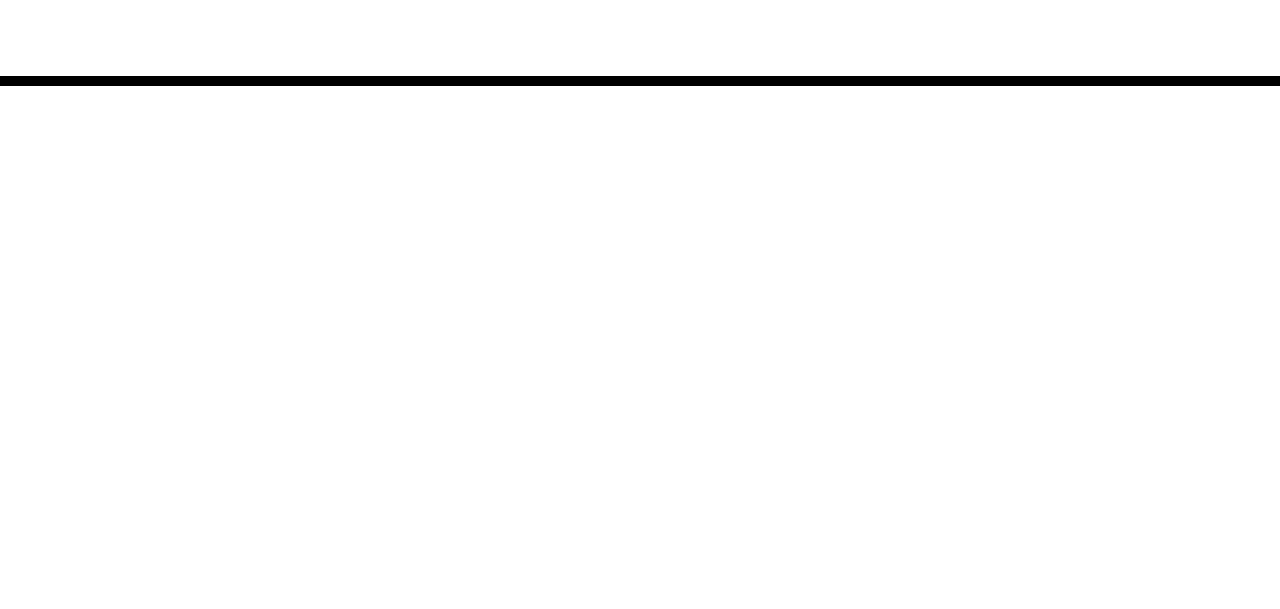
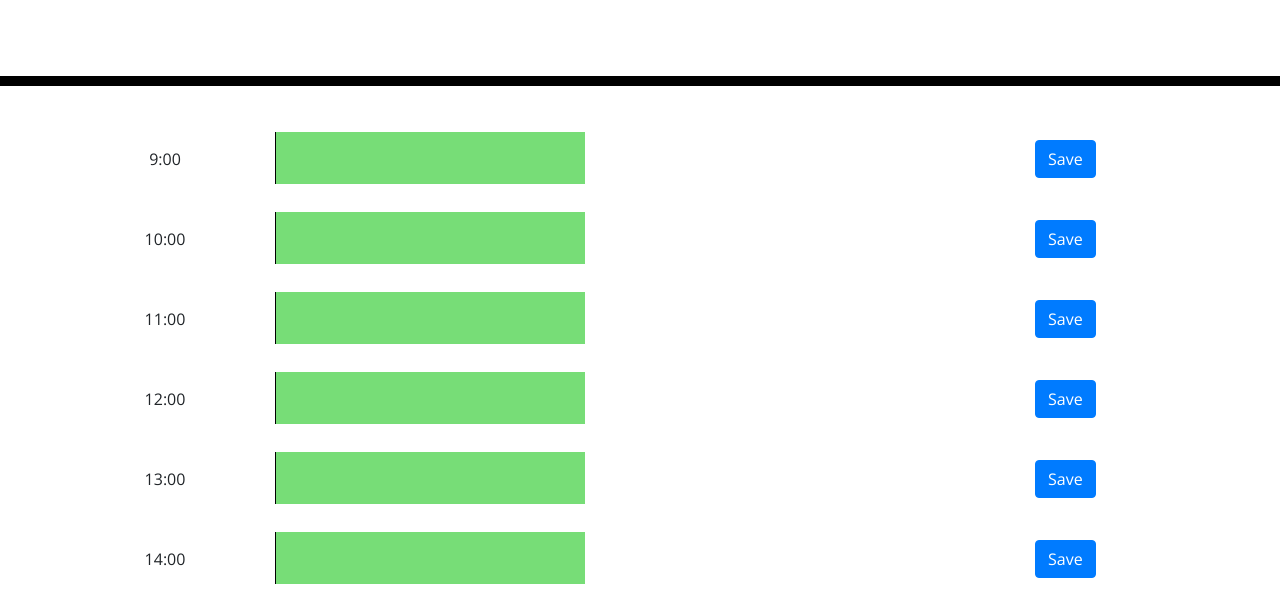
Before and after one commit to Selvan92/Daily-Planner, a plain HTML site: page index.html in a window 1280 px wide. Shown: the part 182-791 px from the top of the page. Drawn offline with nearby package versions, Linux system fonts and the light colour scheme.

Commit message:
js file added with basic code for the funtions

```diff
--- /dev/null
+++ b/app.js
@@ -0,0 +1,111 @@
+function createTimeBlock(time, content="") {
+
+
+
+    // <div class="row align-items-center time-row">
+    //   <div class="col-2 d-flex justify-content-center time-col-time">9</div>
+    //   <div class="col-8 time-col-textarea">
+    //     <textarea name="" id="" cols="30" rows="2"></textarea>
+    //   </div>
+    //   <div class="col-2 time-col-button">
+    //     <button type="submit" class="btn btn-primary">Save</button>
+    //   </div>
+    // </div>
+
+    const timeRow = $("<div class='row align-items-center time-row'>");
+
+    const colTime = $("<div class='col-2 d-flex justify-content-center time-col-time'>").text(time + ":00")
+
+
+    const colTextArea = $("<div class='col-8 time-col-textarea'>")
+    const textArea = $("<textarea cols='30' rows='2'>").val(content)
+
+    // when user lands on this app
+    // should see 9am - 5pm coloured blocks
+    // past, present and future colours.
+    // with all the previous notes
+
+    // current time is 10:45
+
+    // i expect 10am block to be present
+
+    // if currentTime > time but less than time + 1 -- present
+    // const currentTime = moment();
+    const timeMoment = moment(time, "H");
+    const currentTime = moment();
+    const isPresent = (currentTime > timeMoment) && (currentTime < timeMoment.clone().add(1, 'hours'));
+
+    // if time < currentTime -- past
+    const isPast = timeMoment < currentTime;
+
+    // if time > currentTime -- future
+    const isFuture = timeMoment > currentTime;
+    if(isPresent){
+      textArea.addClass("present");
+    }
+    if(isPast){
+      textArea.addClass('past');
+    }
+    if(isFuture){
+      textArea.addClass('future');
+    }
+
+    colTextArea.append(textArea);
+
+    const colButton = $("<div class='col-2 time-col-button'>")
+    const button = $('<button type="submit" class="btn btn-primary">').text("Save")
+    colButton.append(button);
+
+    return timeRow.append(colTime, colTextArea, colButton);
+  }
+
+  $(function(){
+    const currentTime = $("#current-time");
+    const container = $(".container")
+
+    function startTimer(){
+
+      setInterval(function(){
+        currentTime.text(moment().format("YYYY-MM-DD HH:mm:ss"));
+
+      }, 1000);
+
+    }
+
+
+    // when user lands on this app
+    // should see the current time -- ticking clock
+    startTimer();
+
+
+
+    for (let index = 9; index < 18; index++) {
+
+      const previousNotes = "";
+      const timeBlock = createTimeBlock(index, previousNotes);
+
+      container.append(timeBlock);
+
+    }
+
+
+
+
+
+  })
+
+
+
+
+
+
+
+
+  // when user click on submit button,
+  // should get the note written on the target timeblock
+  // save the note to the storage (based on the time of the row)
+
+
+  // scenarios
+  // can the user edit past timeblocks?
+  // can the user edit current timeblock?
--- a/index.html
+++ b/index.html
@@ -29,10 +29,13 @@
       <p id="currentDay" class="lead"></p>
     </header>
     <div class="container">
-      <!-- Timeblocks go here -->
+
+           <!-- Timeblocks go here -->
+
     </div>
 
     <script src="https://cdnjs.cloudflare.com/ajax/libs/jquery/3.2.1/jquery.min.js"></script>
     <script src="https://cdnjs.cloudflare.com/ajax/libs/moment.js/2.24.0/moment.min.js"></script>
+    <script src="/app.js"></script>
   </body>
 </html>
```
